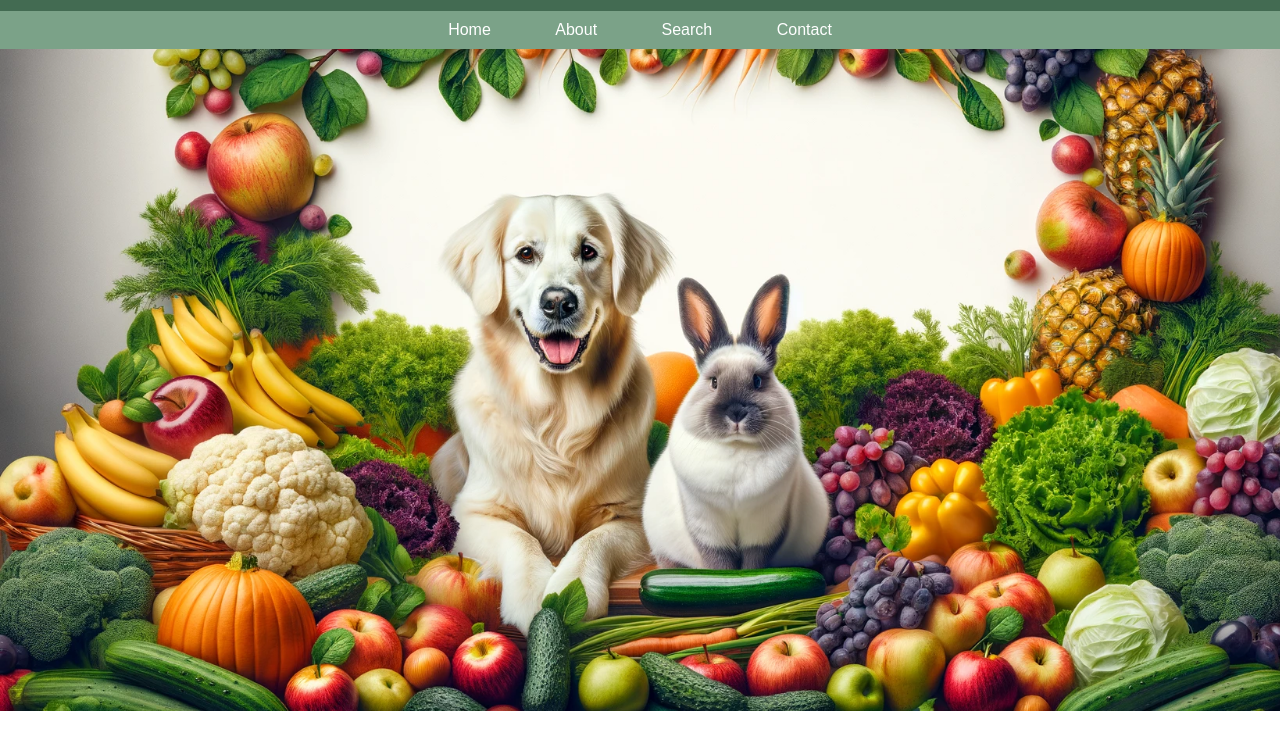
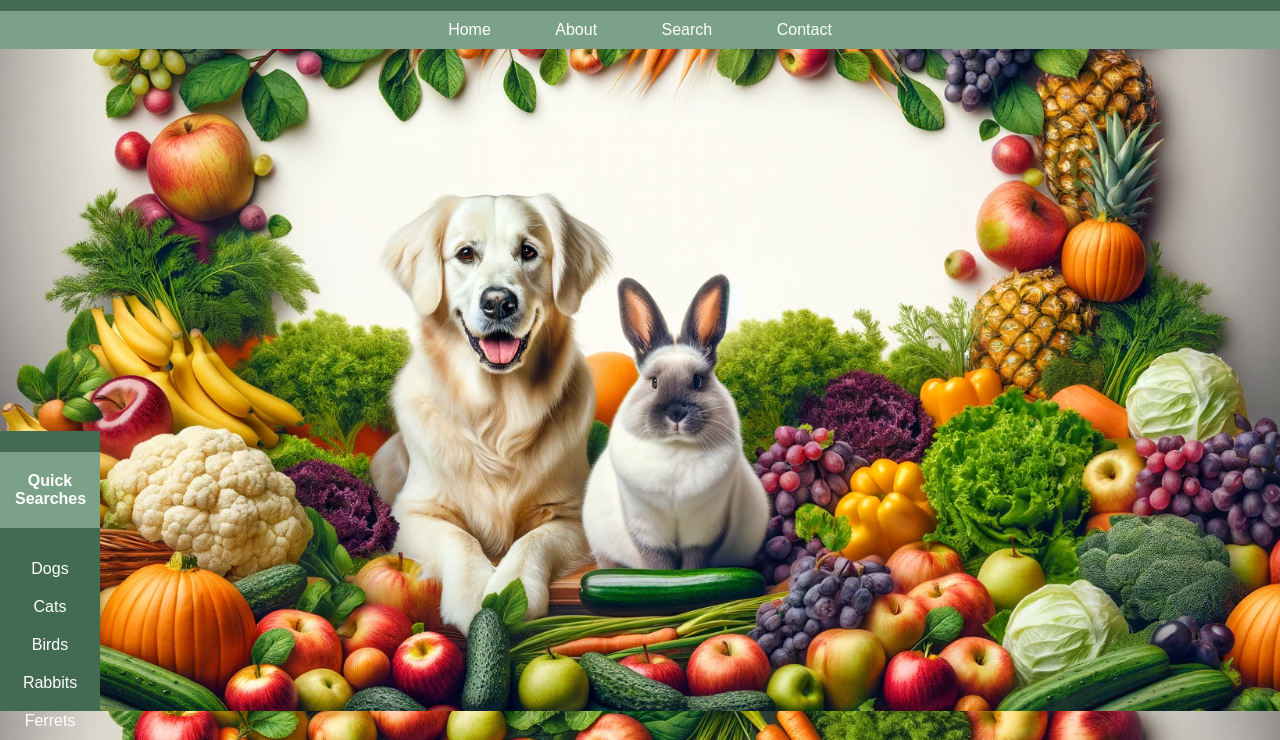
Before and after one commit to Adrian-A-Coding/CS447-Final-Project, a website: page mainwebpage.html in a window 1280 px wide. Shown: the part 89-829 px from the top of the page. Before the commit the page ends 800 px from the top, so only its background shows below. Drawn offline with Linux system fonts and the light colour scheme.

Commit message:
My additions
Added some html to the main page for a small side bar on the bottom left of the page for searches a user can jump to

```diff
--- a/mainwebpage.html
+++ b/mainwebpage.html
@@ -57,6 +57,34 @@
             display: block;
         }
     }
+    .quickSearches {
+        background-color: #436b52;
+        text-align: center;
+        height: 35%;
+        width: 100px;
+
+        position: absolute;
+        bottom: 0;
+        left: 10;
+    }
+    .searchItems {
+        color: #fff;
+        text-decoration: none;
+        padding: 10px 20px;
+        display: block;
+    }
+    .searchItems:hover {
+        background-color: #bde6c3;
+    }
+    .divider {
+        background-color: #7ba288;
+        position: relative;
+        text-align: center;
+    }
+    .littleTitle {
+        color: #fff;
+        padding: 20px 15px;
+    }
 </style>
 </head>
 <body>
@@ -73,7 +101,17 @@
     </ul>
 </nav>
 <main>
+    <div class="quickSearches">
+        <div class="divider">
+            <h4 class="littleTitle">Quick Searches</h4>
+        </div>
 
+        <a href="#" class="searchItems">Dogs</a>
+        <a href="#" class="searchItems">Cats</a>
+        <a href="#" class="searchItems">Birds</a>
+        <a href="#" class="searchItems">Rabbits</a>
+        <a href="#" class="searchItems">Ferrets</a>
+    </div>
 </main>
 </body>
 </html>
```
